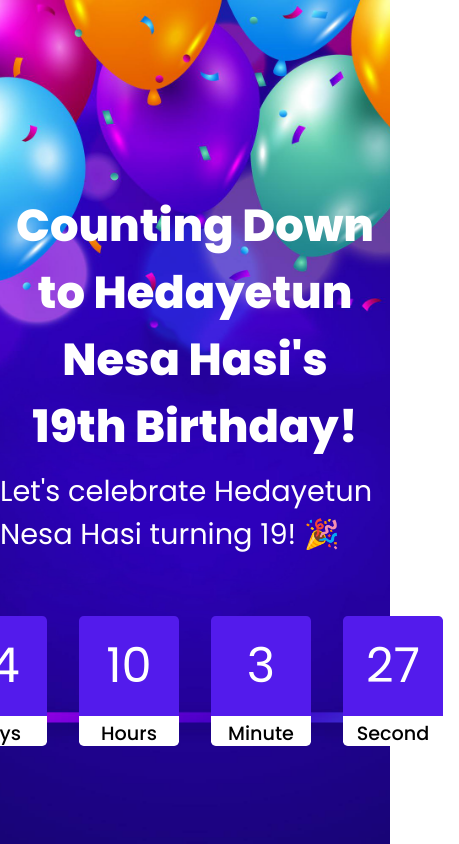
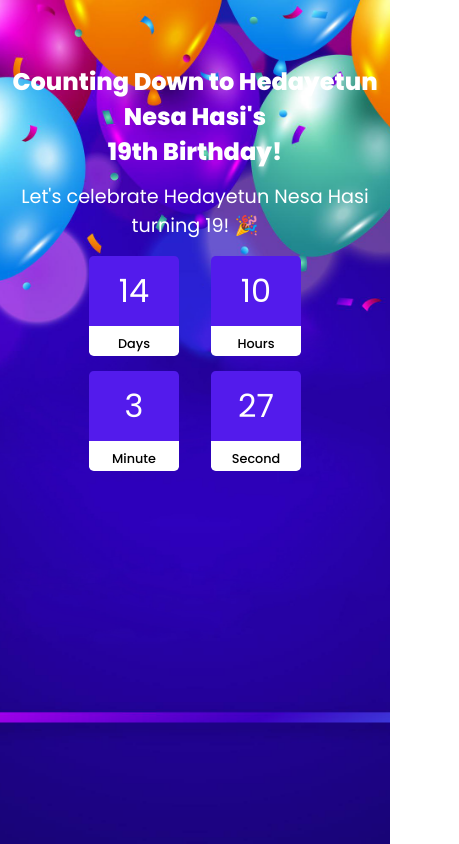
Before and after one commit to sumonDev9/happy-birthday, a plain HTML site: page index.html in a window 390 px wide. Shown: the whole page, 459 px wide, since content can reach past the window. Drawn offline with Linux system fonts and the light colour scheme.

Commit message:
responsive count

```diff
--- a/assets/brithday.js
+++ b/assets/brithday.js
@@ -15,10 +15,10 @@ document.addEventListener('DOMContentLoaded', function() {
         document.getElementById("minute").innerText = minutes;
         document.getElementById("second").innerText = seconds;
 
-        if (distance < 0) {
-            clearInterval(interval);
-            document.querySelector('.countdown').innerText = "Happy Birthday!";
-        }
+        // if (distance < 0) {
+        //     clearInterval(interval);
+        //     document.querySelector('.countdown').innerText = "Happy Birthday!";
+        // }
     };
 
     const interval = setInterval(updateCountdown, 1000);
--- a/assets/style.css
+++ b/assets/style.css
@@ -48,7 +48,8 @@
 }
 .countdown{
     margin-top: 60px;
-    display: flex;
+    display: grid;
+    grid-template-columns: repeat(4, 1fr);
     animation: fadeInUp 2s ease-in-out;
 }
 .countdown-item{
@@ -116,3 +117,34 @@ border-radius: 0 0 .3rem .3rem;
     content: 'Second';
 }
 /* banner styele end here */
+
+/* small device responsive */
+@media screen and (max-width:576px) {
+    .banner-countdown-container{
+        width: 100%;
+        height: 100vh;
+    }
+    .countdownn-text{
+        color: #fff;
+        font-size: 1.5rem;
+        margin-top: 4rem;
+        font-weight: 800;
+    }
+    .countdownn-descrpition{
+        font-size: 1.2rem;
+        padding: 0 10px;
+        text-align: center;
+        margin-top: .8rem;
+    }
+    .countdown{
+        grid-template-columns: repeat(2, 1fr);
+        margin-top: 1rem;
+    }
+    .countdown-item{
+    width: 90px;
+    height: 70px;
+    margin-bottom: 2.8rem;
+    font-size: 2rem;
+    line-height: 70px;
+    }
+}
```
